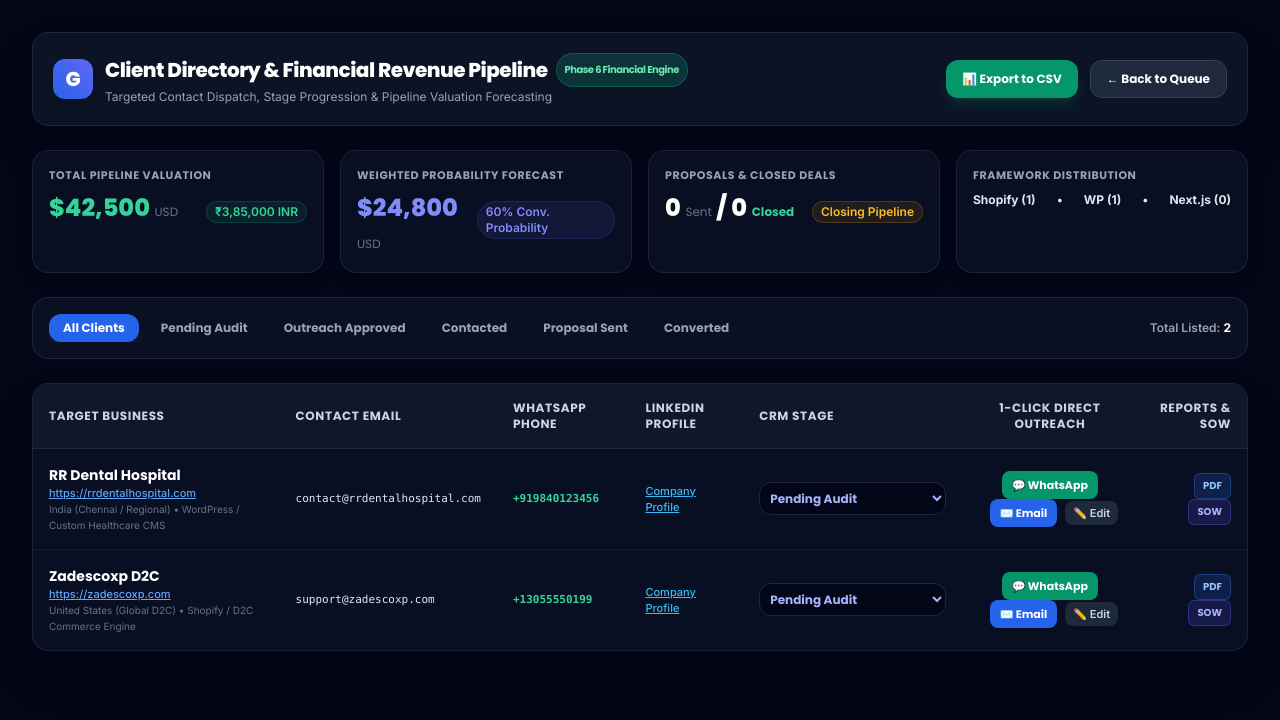
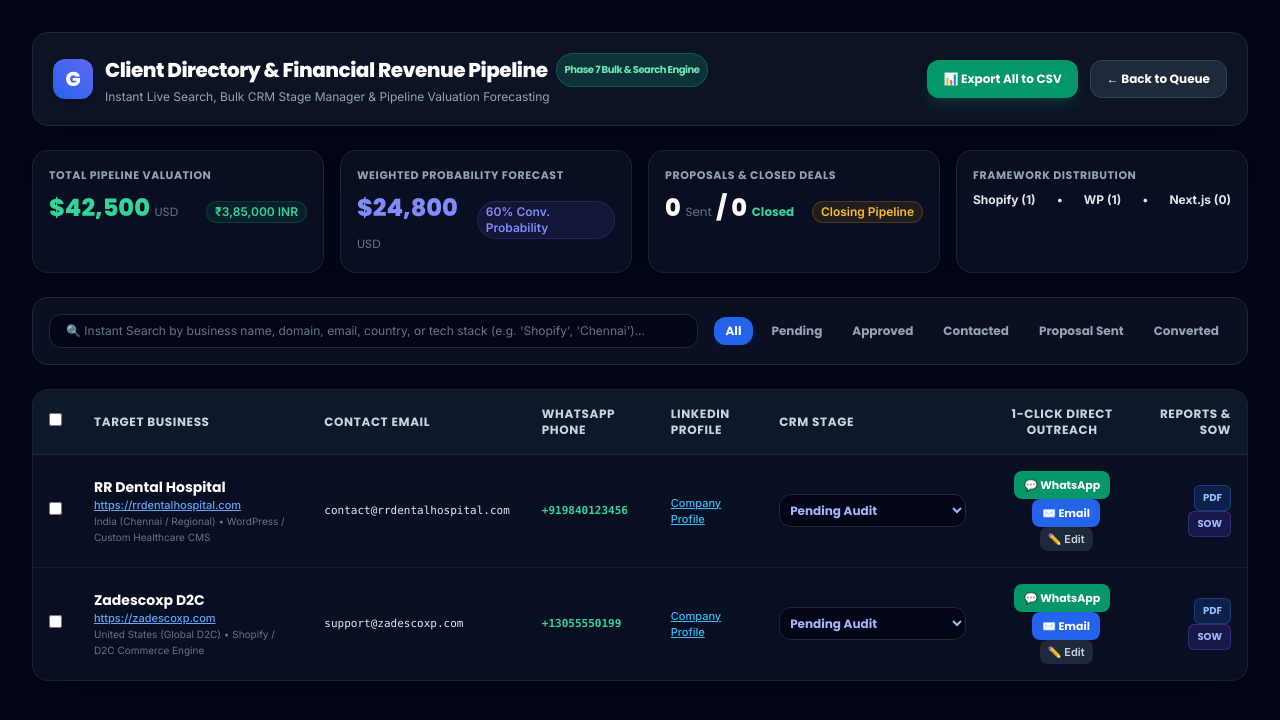
Before and after one commit to Arulkumaran-2001/lead-automation-tool, a Next.js app: page /clients in a window 1280 px wide. Shown: the top 720 px of the page. Built offline with nearby package versions, Linux system fonts and the light colour scheme; no server answers; the database is empty.

Commit message:
Implement GRIE Phase 7: Real-time search engine, bulk lead checkbox selection, and bulk CRM stage updater

```diff
--- a/src/app/clients/page.tsx
+++ b/src/app/clients/page.tsx
@@ -7,6 +7,8 @@ export default function ClientsPipelinePage() {
   const [leads, setLeads] = useState<any[]>([]);
   const [loading, setLoading] = useState(true);
   const [filterStage, setFilterStage] = useState<string>('ALL');
+  const [searchTerm, setSearchTerm] = useState<string>('');
+  const [selectedIds, setSelectedIds] = useState<number[]>([]);
   const [editingId, setEditingId] = useState<number | null>(null);
   const [editForm, setEditForm] = useState({ contact_email: '', contact_phone: '', linkedin_url: '' });
 
@@ -85,21 +87,73 @@ export default function ClientsPipelinePage() {
     }
   };
 
+  const handleBulkStageChange = async (newStage: string) => {
+    if (selectedIds.length === 0) return;
+    try {
+      for (const id of selectedIds) {
+        const leadObj = leads.find(l => l.id === id);
+        if (leadObj) {
+          await fetch('/api/leads', {
+            method: 'POST',
+            headers: { 'Content-Type': 'application/json' },
+            body: JSON.stringify({
+              id,
+              verification_status: newStage,
+              drafts: leadObj.drafts
+            })
+          });
+        }
+      }
+      setSelectedIds([]);
+      await fetchLeads();
+    } catch (err) {
+      alert('Failed to execute bulk stage update');
+    }
+  };
+
+  const handleToggleSelectAll = () => {
+    if (selectedIds.length === filteredLeads.length) {
+      setSelectedIds([]);
+    } else {
+      setSelectedIds(filteredLeads.map(l => l.id));
+    }
+  };
+
+  const handleToggleSelect = (id: number) => {
+    if (selectedIds.includes(id)) {
+      setSelectedIds(selectedIds.filter(i => i !== id));
+    } else {
+      setSelectedIds([...selectedIds, id]);
+    }
+  };
+
   const cleanPhone = (phoneStr: string) => {
     return (phoneStr || '').replace(/[^\d+]/g, '');
   };
 
   const filteredLeads = leads.filter(l => {
-    if (filterStage === 'ALL') return true;
-    return l.verification_status === filterStage;
+    const matchesStage = filterStage === 'ALL' || l.verification_status === filterStage;
+    const query = searchTerm.toLowerCase().trim();
+    if (!query) return matchesStage;
+
+    const matchesSearch =
+      (l.business_name || '').toLowerCase().includes(query) ||
+      (l.website_url || '').toLowerCase().includes(query) ||
+      (l.contact_email || '').toLowerCase().includes(query) ||
+      (l.country || '').toLowerCase().includes(query) ||
+      (l.tech_stack || '').toLowerCase().includes(query) ||
+      (l.opportunity_type || '').toLowerCase().includes(query);
+
+    return matchesStage && matchesSearch;
   });
 
-  const handleExportCSV = () => {
-    if (filteredLeads.length === 0) return alert('No client records to export.');
+  const handleExportCSV = (onlySelected = false) => {
+    const targetList = onlySelected ? leads.filter(l => selectedIds.includes(l.id)) : filteredLeads;
+    if (targetList.length === 0) return alert('No client records to export.');
 
     const headers = ["ID", "Business Name", "Website URL", "Contact Email", "WhatsApp Phone", "LinkedIn URL", "Country", "Tech Stack", "Opportunity Score", "CRM Stage", "Valuation"];
 
-    const rows = filteredLeads.map(l => [
+    const rows = targetList.map(l => [
       l.id,
       `"${(l.business_name || '').replace(/"/g, '""')}"`,
       `"${(l.website_url || '').replace(/"/g, '""')}"`,
@@ -124,7 +178,6 @@ export default function ClientsPipelinePage() {
   };
 
   // Compute Pipeline Financial Metrics
-  const totalLeadsCount = leads.length;
   const convertedCount = leads.filter(l => l.verification_status === 'CONVERTED').length;
   const proposalSentCount = leads.filter(l => l.verification_status === 'PROPOSAL_SENT').length;
   const shopifyCount = leads.filter(l => (l.tech_stack || '').includes('Shopify')).length;
@@ -143,21 +196,21 @@ export default function ClientsPipelinePage() {
             <h1 className="text-lg sm:text-xl font-extrabold text-white font-poppins tracking-tight flex items-center space-x-2">
               <span>Client Directory & Financial Revenue Pipeline</span>
               <span className="text-[10px] font-bold px-2 py-0.5 rounded-full bg-emerald-500/20 text-emerald-300 border border-emerald-500/30">
-                Phase 6 Financial Engine
+                Phase 7 Bulk & Search Engine
               </span>
             </h1>
             <p className="text-xs text-slate-400 mt-0.5">
-              Targeted Contact Dispatch, Stage Progression & Pipeline Valuation Forecasting
+              Instant Live Search, Bulk CRM Stage Manager & Pipeline Valuation Forecasting
             </p>
           </div>
         </div>
 
         <div className="flex space-x-3 w-full sm:w-auto">
           <button
-            onClick={handleExportCSV}
+            onClick={() => handleExportCSV(false)}
             className="flex-1 sm:flex-none bg-emerald-600 hover:bg-emerald-500 text-white text-xs font-bold px-4 py-2.5 rounded-xl transition shadow-lg shadow-emerald-600/20 font-poppins flex items-center justify-center space-x-1.5 active:scale-95"
           >
-            <span>📊 Export to CSV</span>
+            <span>📊 Export All to CSV</span>
           </button>
           <Link
             href="/"
@@ -209,14 +262,31 @@ export default function ClientsPipelinePage() {
           </div>
         </div>
 
-        {/* Stage Filter Tabs */}
-        <div className="flex justify-between items-center bg-slate-900/60 p-4 rounded-2xl border border-slate-800">
-          <div className="flex space-x-2 overflow-x-auto">
+        {/* Real-Time Search & Stage Filter Bar */}
+        <div className="flex flex-col md:flex-row justify-between items-stretch md:items-center gap-4 bg-slate-900/60 p-4 rounded-2xl border border-slate-800">
+          {/* Instant Search Bar */}
+          <div className="relative flex-1">
+            <input
+              type="text"
+              placeholder="🔍 Instant Search by business name, domain, email, country, or tech stack (e.g. 'Shopify', 'Chennai')..."
+              value={searchTerm}
+              onChange={(e) => setSearchTerm(e.target.value)}
+              className="w-full bg-slate-950 border border-slate-800 rounded-xl px-4 py-2 text-xs text-white placeholder-slate-500 focus:outline-none focus:ring-2 focus:ring-blue-500"
+            />
+            {searchTerm && (
+              <button onClick={() => setSearchTerm('')} className="absolute right-3 top-2 text-slate-400 hover:text-white text-xs font-bold">
+                ✕ Clear
+              </button>
+            )}
+          </div>
+
+          {/* Stage Tabs */}
+          <div className="flex space-x-1.5 overflow-x-auto">
             {['ALL', 'PENDING_VERIFICATION', 'VERIFIED_APPROVED', 'CONTACTED', 'PROPOSAL_SENT', 'CONVERTED'].map(stage => {
               const stageLabels: any = {
-                ALL: 'All Clients',
-                PENDING_VERIFICATION: 'Pending Audit',
-                VERIFIED_APPROVED: 'Outreach Approved',
+                ALL: 'All',
+                PENDING_VERIFICATION: 'Pending',
+                VERIFIED_APPROVED: 'Approved',
                 CONTACTED: 'Contacted',
                 PROPOSAL_SENT: 'Proposal Sent',
                 CONVERTED: 'Converted'
@@ -225,7 +295,7 @@ export default function ClientsPipelinePage() {
                 <button
                   key={stage}
                   onClick={() => setFilterStage(stage)}
-                  className={`px-3.5 py-1.5 rounded-xl text-xs font-bold transition font-poppins ${
+                  className={`px-3 py-1.5 rounded-xl text-xs font-bold transition font-poppins whitespace-nowrap ${
                     filterStage === stage ? 'bg-blue-600 text-white shadow-lg shadow-blue-600/20' : 'text-slate-400 hover:text-slate-200 hover:bg-slate-800'
                   }`}
                 >
@@ -234,11 +304,50 @@ export default function ClientsPipelinePage() {
               );
             })}
           </div>
+        </div>
 
-          <div className="text-xs text-slate-400 font-semibold">
-            Total Listed: <span className="text-white font-bold">{filteredLeads.length}</span>
+        {/* BULK ACTIONS TOOLBAR (Appears when checkboxes are selected) */}
+        {selectedIds.length > 0 && (
+          <div className="bg-gradient-to-r from-indigo-900/90 to-blue-900/90 p-4 rounded-2xl border border-indigo-500/40 flex flex-col sm:flex-row justify-between items-center gap-3 shadow-2xl animate-fade-in">
+            <div className="text-xs font-bold text-white font-poppins flex items-center space-x-2">
+              <span className="bg-indigo-500 text-white px-2 py-0.5 rounded-full text-[10px] font-extrabold">{selectedIds.length}</span>
+              <span>Client(s) Selected for Bulk Operation</span>
+            </div>
+
+            <div className="flex flex-wrap items-center gap-2">
+              <button
+                onClick={() => handleBulkStageChange('VERIFIED_APPROVED')}
+                className="bg-emerald-600 hover:bg-emerald-500 text-white text-[11px] font-bold px-3 py-1.5 rounded-xl transition font-poppins"
+              >
+                Mark Approved
+              </button>
+              <button
+                onClick={() => handleBulkStageChange('CONTACTED')}
+                className="bg-blue-600 hover:bg-blue-500 text-white text-[11px] font-bold px-3 py-1.5 rounded-xl transition font-poppins"
+              >
+                Mark Contacted
+              </button>
+              <button
+                onClick={() => handleBulkStageChange('PROPOSAL_SENT')}
+                className="bg-indigo-600 hover:bg-indigo-500 text-white text-[11px] font-bold px-3 py-1.5 rounded-xl transition font-poppins"
+              >
+                Mark Proposal Sent
+              </button>
+              <button
+                onClick={() => handleBulkStageChange('CONVERTED')}
+                className="bg-teal-600 hover:bg-teal-500 text-white text-[11px] font-bold px-3 py-1.5 rounded-xl transition font-poppins"
+              >
+                Mark Converted
+              </button>
+              <button
+                onClick={() => handleExportCSV(true)}
+                className="bg-slate-800 hover:bg-slate-700 text-slate-200 text-[11px] font-bold px-3 py-1.5 rounded-xl transition font-poppins border border-slate-700"
+              >
+                Export Selected CSV
+              </button>
+            </div>
           </div>
-        </div>
+        )}
 
         {/* Client Directory Table */}
         <div className="bg-slate-900/60 rounded-2xl border border-slate-800/80 shadow-2xl overflow-hidden backdrop-blur-md">
@@ -249,6 +358,14 @@ export default function ClientsPipelinePage() {
               <table className="w-full text-left text-xs">
                 <thead className="bg-slate-900 text-slate-300 font-bold uppercase tracking-wider font-poppins border-b border-slate-800">
                   <tr>
+                    <th className="p-4 w-10">
+                      <input
+                        type="checkbox"
+                        checked={filteredLeads.length > 0 && selectedIds.length === filteredLeads.length}
+                        onChange={handleToggleSelectAll}
+                        className="rounded border-slate-700 bg-slate-950 text-blue-600 focus:ring-blue-500 cursor-pointer"
+                      />
+                    </th>
                     <th className="p-4">Target Business</th>
                     <th className="p-4">Contact Email</th>
                     <th className="p-4">WhatsApp Phone</th>
@@ -262,9 +379,20 @@ export default function ClientsPipelinePage() {
                   {filteredLeads.map(lead => {
                     const domain = lead.website_url.replace(/^https?:\/\//, '').replace(/^www\./, '').split('/')[0];
                     const isEditing = editingId === lead.id;
+                    const isSelected = selectedIds.includes(lead.id);
 
                     return (
-                      <tr key={lead.id} className="hover:bg-slate-800/40 transition">
+                      <tr key={lead.id} className={`hover:bg-slate-800/40 transition ${isSelected ? 'bg-blue-900/20' : ''}`}>
+                        {/* Checkbox */}
+                        <td className="p-4">
+                          <input
+                            type="checkbox"
+                            checked={isSelected}
+                            onChange={() => handleToggleSelect(lead.id)}
+                            className="rounded border-slate-700 bg-slate-950 text-blue-600 focus:ring-blue-500 cursor-pointer"
+                          />
+                        </td>
+
                         {/* Business Info */}
                         <td className="p-4">
                           <span className="font-bold text-white text-sm block font-poppins">{lead.business_name}</span>
```
